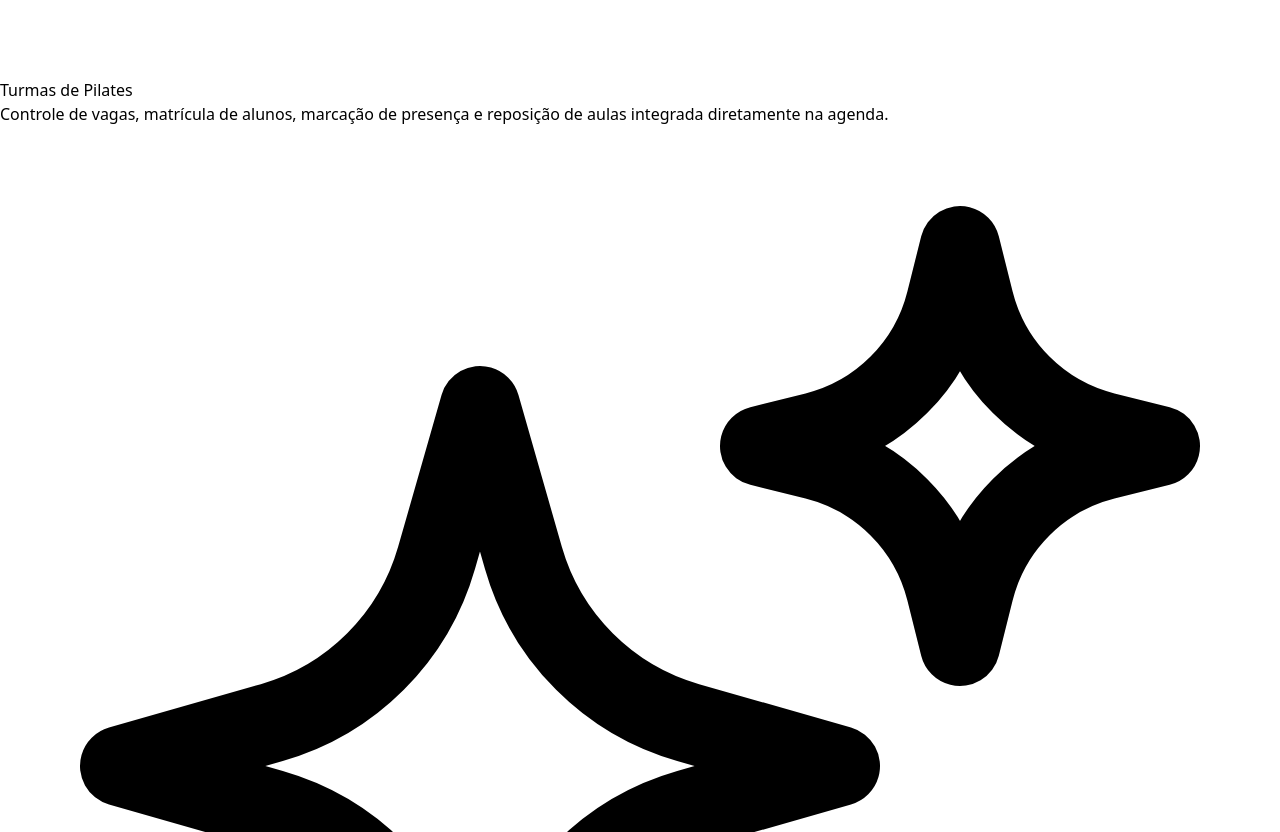
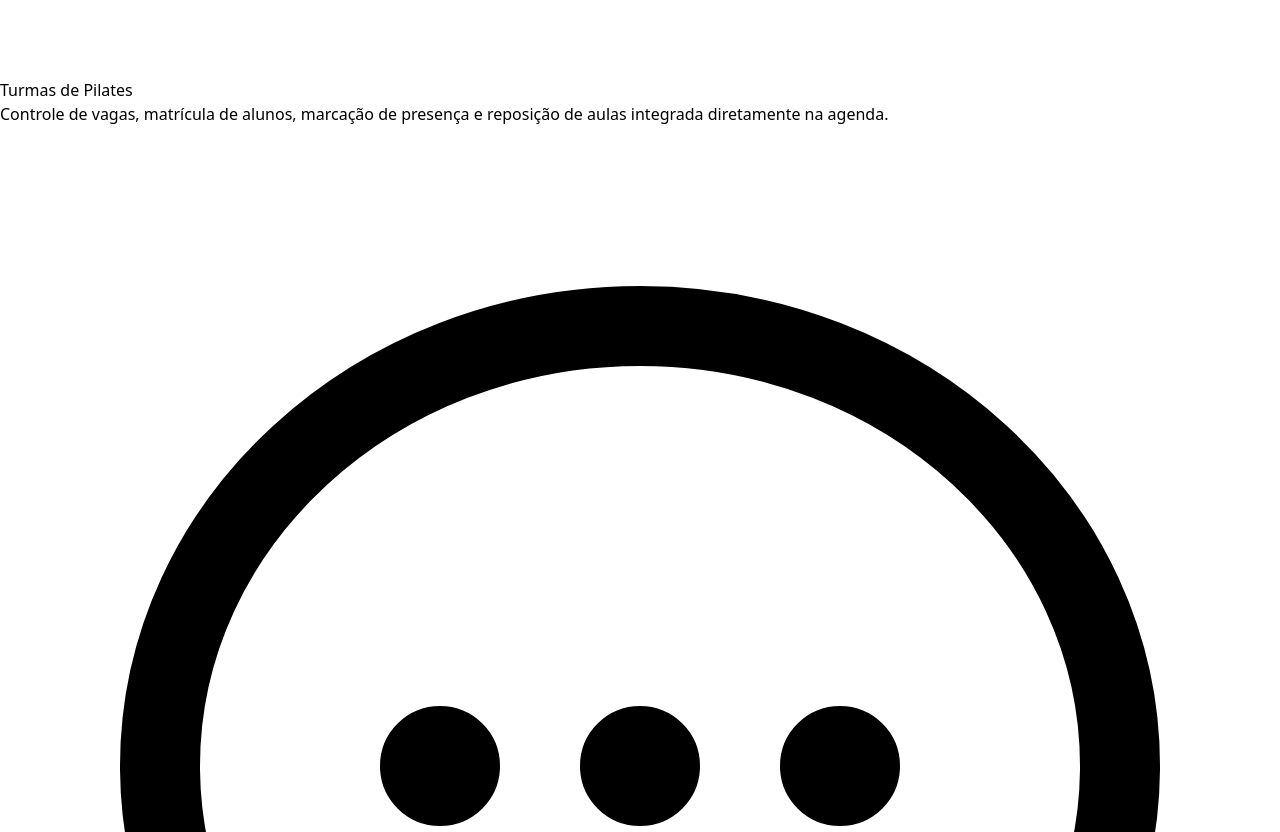
Before and after one commit to felixmachador/fisioflow-landingpage, a React (Vite) app: page / in a window 1280 px wide. Shown: the part 11168-12000 px from the top of the page. Built offline with nearby package versions, Linux system fonts and the light colour scheme.

Commit message:
feat: blur forte, card whatsapp

```diff
--- a/src/App.jsx
+++ b/src/App.jsx
@@ -74,6 +74,15 @@
     ),
     title: 'Turmas de Pilates',
     desc: 'Controle de vagas, matrícula de alunos, marcação de presença e reposição de aulas integrada diretamente na agenda.'
+  },
+  {
+    icon: (
+      <svg xmlns="http://www.w3.org/2000/svg" fill="none" viewBox="0 0 24 24" strokeWidth={1.5} stroke="currentColor" className="w-6 h-6">
+        <path strokeLinecap="round" strokeLinejoin="round" d="M8.625 12a.375.375 0 1 1-.75 0 .375.375 0 0 1 .75 0Zm0 0H8.25m4.125 0a.375.375 0 1 1-.75 0 .375.375 0 0 1 .75 0Zm0 0H12m4.125 0a.375.375 0 1 1-.75 0 .375.375 0 0 1 .75 0Zm0 0h-.375M21 12c0 4.556-4.03 8.25-9 8.25a9.764 9.764 0 0 1-2.555-.337A5.972 5.972 0 0 1 5.41 20.97a5.969 5.969 0 0 1-.474-.065 4.48 4.48 0 0 0 .978-2.025c.09-.457-.133-.901-.467-1.226C3.93 16.178 3 14.189 3 12c0-4.556 4.03-8.25 9-8.25s9 3.694 9 8.25Z" />
+      </svg>
+    ),
+    title: 'Confirmações via WhatsApp',
+    desc: 'A agenda envia lembretes e confirmações automáticas para seus pacientes pelo WhatsApp. Reduza faltas e mantenha sua agenda sempre cheia.'
   },
   {
     icon: (
@@ -273,7 +282,7 @@
                 <h3 className={`text-xl font-bold mb-1 ${p.destaque ? 'text-black' : 'text-white'}`}>{p.name}</h3>
                 <p className={`text-sm mb-6 ${p.destaque ? 'text-black/70' : 'text-gray-400'}`}>{p.desc}</p>
                 <div className="mb-6 relative">
-                  <span className={`text-5xl font-bold select-none blur-sm ${p.destaque ? 'text-black' : 'text-white'}`}>R${p.price}</span>
+                  <span className={`text-5xl font-bold select-none blur-lg ${p.destaque ? 'text-black' : 'text-white'}`}>R${p.price}</span>
                   <span className={`text-sm ${p.destaque ? 'text-black/70' : 'text-gray-400'}`}>/mês</span>
                 </div>
                 <ul className="space-y-3 mb-8">
```
